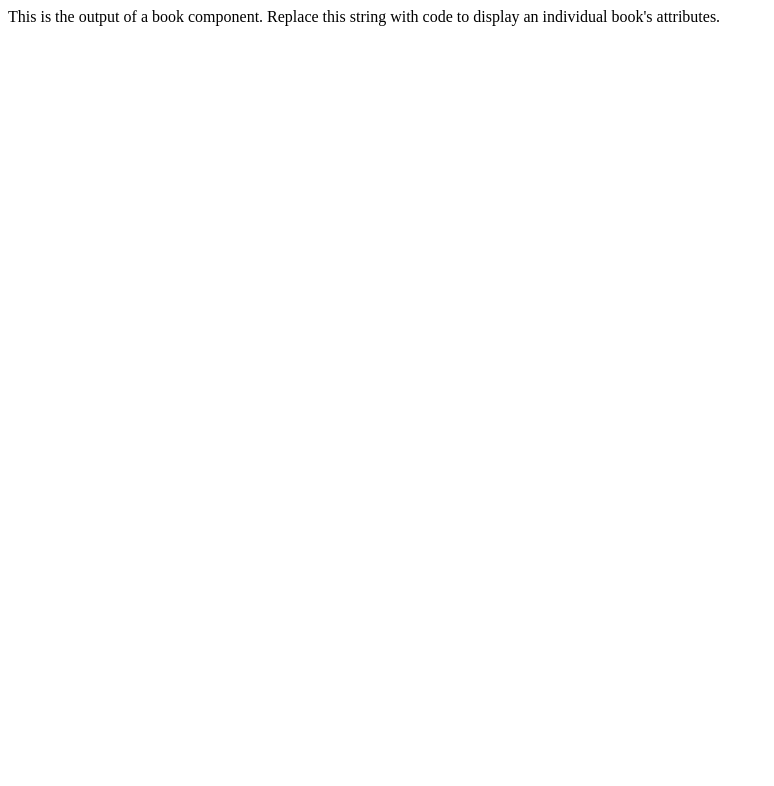
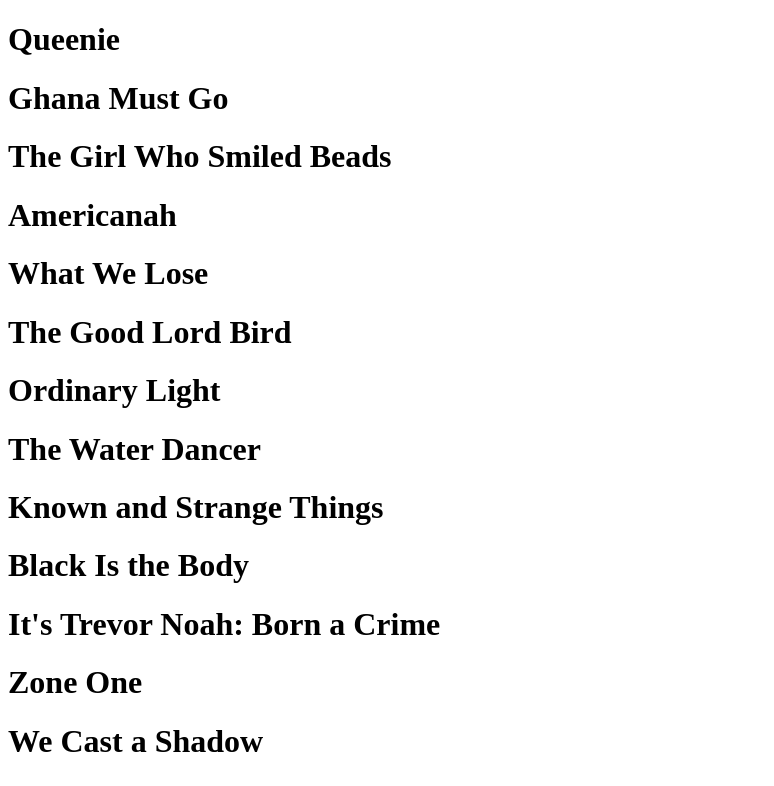
Before and after one commit to cbf-academy-modern-frontend-course/react-starter-files-Darlyn-Lurikah, a React (Create React App) app in the folder bookcase-app/: page / in a window 1280 px wide. Shown: the top 786 px of the page, without its empty margins (0-774 px from the left). Built offline with nearby package versions, Linux system fonts and the light colour scheme.

Commit message:
Book component iterating through titles

```diff
--- a/bookcase-app/src/App.js
+++ b/bookcase-app/src/App.js
@@ -1,10 +1,11 @@
-import React from 'react';
+import React, { useState } from 'react';
 import Book from './components/Book';
 import data from './models/books.json';
 
 function App() {
-  const books = data;
-  return <Book/>;
+  const [books] = useState(data);
+  return books.map((book) => <Book key={book.id} book={book}/>);
 }
 
+
 export default App;
--- a/bookcase-app/src/components/Book.js
+++ b/bookcase-app/src/components/Book.js
@@ -1,7 +1,7 @@
 import React from 'react';
 
-function Book() {
-  return "This is the output of a book component. Replace this string with code to display an individual book's attributes.";
+function Book({book}) {
+  return <h1>{book.volumeInfo.title}</h1>;
 }
 
 export default Book;
```
